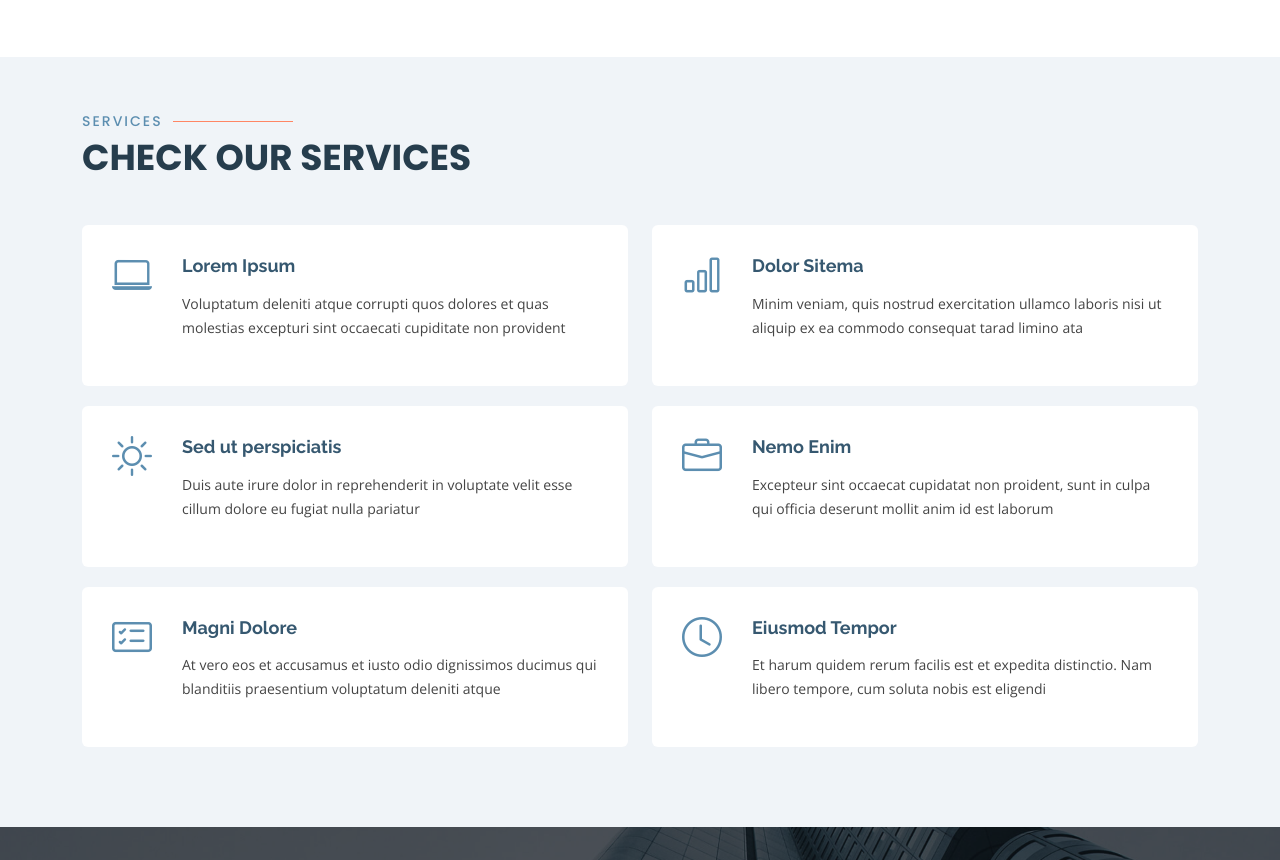
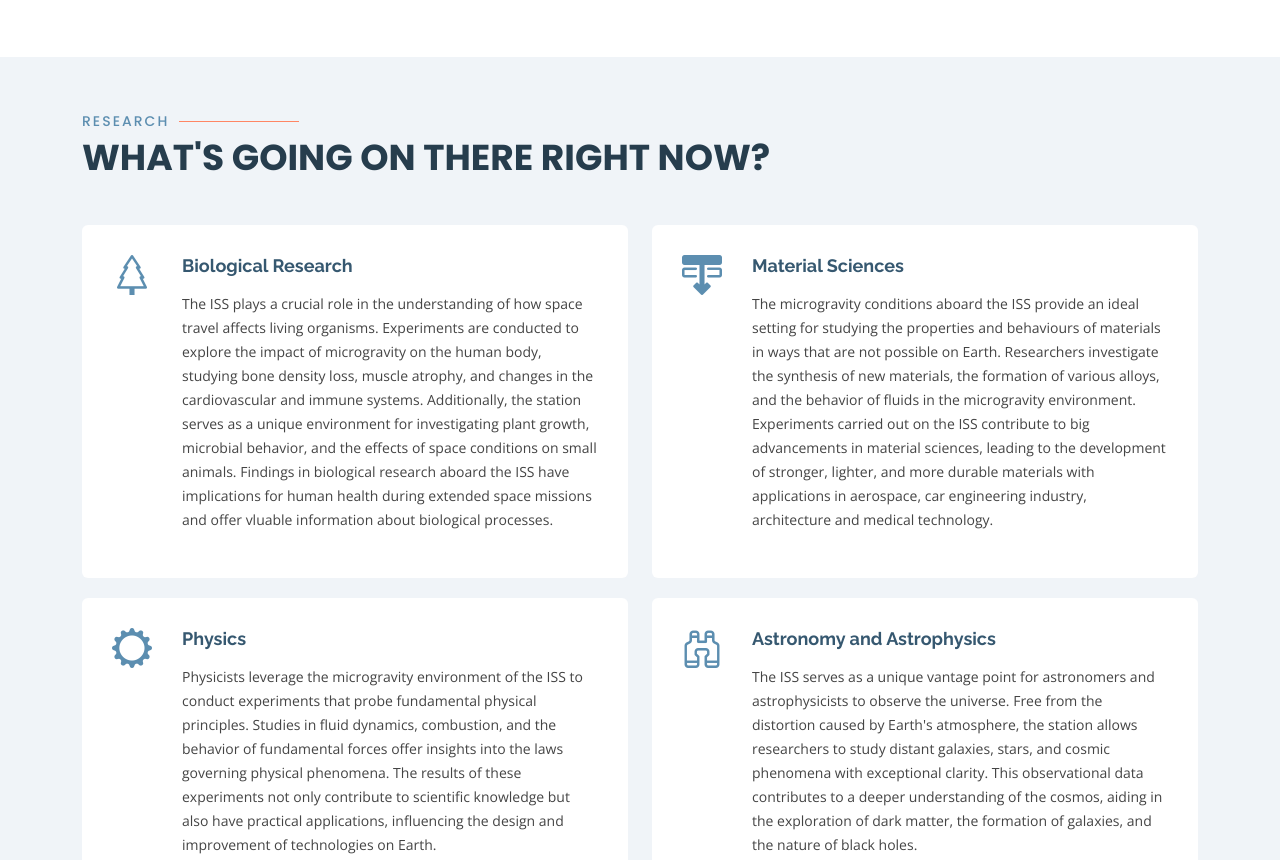
Before and after one commit to JanisGitHubb/ISS-Explorer, a plain HTML site: page Dewi/index1.html in a window 1280 px wide. Shown: the part 2116-2976 px from the top of the page. Drawn offline with nearby package versions, Linux system fonts and the light colour scheme.

Commit message:
Edits in research section

```diff
--- a/Dewi/assets/css/style.css
+++ b/Dewi/assets/css/style.css
@@ -983,7 +983,7 @@ section {
 --------------------------------------------------------------*/
 .testimonials {
   padding: 80px 0;
-  background: url("../img/testimonials-bg.jpg") no-repeat;
+  background: url("../img/HubbleDeep.jpeg") no-repeat;
   background-position: center center;
   background-size: cover;
   position: relative;
--- a/Dewi/index1.html
+++ b/Dewi/index1.html
@@ -322,37 +322,57 @@
       <div class="container" data-aos="fade-up">
 
         <div class="section-title">
-          <h2>Services</h2>
-          <p>Check our Services</p>
+          <h2>Research</h2>
+          <p>What's going on there right now?</p>
         </div>
 
         <div class="row" data-aos="fade-up" data-aos-delay="200">
           <div class="col-md-6">
             <div class="icon-box">
-              <i class="bi bi-laptop"></i>
-              <h4><a href="#">Lorem Ipsum</a></h4>
-              <p>Voluptatum deleniti atque corrupti quos dolores et quas molestias excepturi sint occaecati cupiditate non provident</p>
+              <i class="bi bi-tree"></i>
+              <h4><a href="#">Biological Research</a></h4>
+              <p>The ISS plays a crucial role in the understanding of how space travel affects living organisms.
+                Experiments are conducted to explore the impact of microgravity on the human body, studying bone density
+                loss, muscle atrophy, and changes in the cardiovascular and immune systems. Additionally, the station serves as a
+                unique environment for investigating plant growth, microbial behavior, and the effects of space conditions on
+                small animals. Findings in biological research aboard the ISS have implications for human health during extended
+                space missions and offer vluable information about biological processes.
+              </p>
             </div>
           </div>
           <div class="col-md-6 mt-4 mt-md-0">
             <div class="icon-box">
-              <i class="bi bi-bar-chart"></i>
-              <h4><a href="#">Dolor Sitema</a></h4>
-              <p>Minim veniam, quis nostrud exercitation ullamco laboris nisi ut aliquip ex ea commodo consequat tarad limino ata</p>
+              <i class="bi bi-layer-backward"></i>
+              <h4><a href="#">Material Sciences</a></h4>
+              <p>The microgravity conditions aboard the ISS provide an ideal setting for studying the properties and behaviours of materials in ways that are
+                not possible on Earth. Researchers investigate the synthesis of new materials, the formation of various alloys, and the behavior
+                of fluids in the microgravity environment. Experiments carried out on the ISS contribute to big advancements in material sciences, leading
+                to the development of stronger, lighter, and more durable materials with applications in aerospace, car engineering industry, architecture and
+                medical technology.
+              </p>
             </div>
           </div>
           <div class="col-md-6 mt-4 mt-md-0">
             <div class="icon-box">
-              <i class="bi bi-brightness-high"></i>
-              <h4><a href="#">Sed ut perspiciatis</a></h4>
-              <p>Duis aute irure dolor in reprehenderit in voluptate velit esse cillum dolore eu fugiat nulla pariatur</p>
+              <i class="bi bi-gear-wide"></i>
+              <h4><a href="#">Physics</a></h4>
+              <p>Physicists leverage the microgravity environment of the ISS to conduct experiments that probe fundamental
+                physical principles. Studies in fluid dynamics, combustion, and the behavior of fundamental forces offer
+                insights into the laws governing physical phenomena. The results of these experiments not only contribute
+                to scientific knowledge but also have practical applications, influencing the design and improvement of
+                technologies on Earth.
+              </p>
             </div>
           </div>
           <div class="col-md-6 mt-4 mt-md-0">
             <div class="icon-box">
-              <i class="bi bi-briefcase"></i>
-              <h4><a href="#">Nemo Enim</a></h4>
-              <p>Excepteur sint occaecat cupidatat non proident, sunt in culpa qui officia deserunt mollit anim id est laborum</p>
+              <i class="bi bi-binoculars"></i>
+              <h4><a href="#">Astronomy and Astrophysics</a></h4>
+              <p>The ISS serves as a unique vantage point for astronomers and astrophysicists to observe the universe. Free from the
+                distortion caused by Earth's atmosphere, the station allows researchers to study distant galaxies, stars, and cosmic
+                phenomena with exceptional clarity. This observational data contributes to a deeper understanding of the cosmos, aiding
+                in the exploration of dark matter, the formation of galaxies, and the nature of black holes.
+              </p>
             </div>
           </div>
           <div class="col-md-6 mt-4 mt-md-0">
```
Also changed, not shown: Dewi/assets/img/HubbleDeep.jpeg (added).
